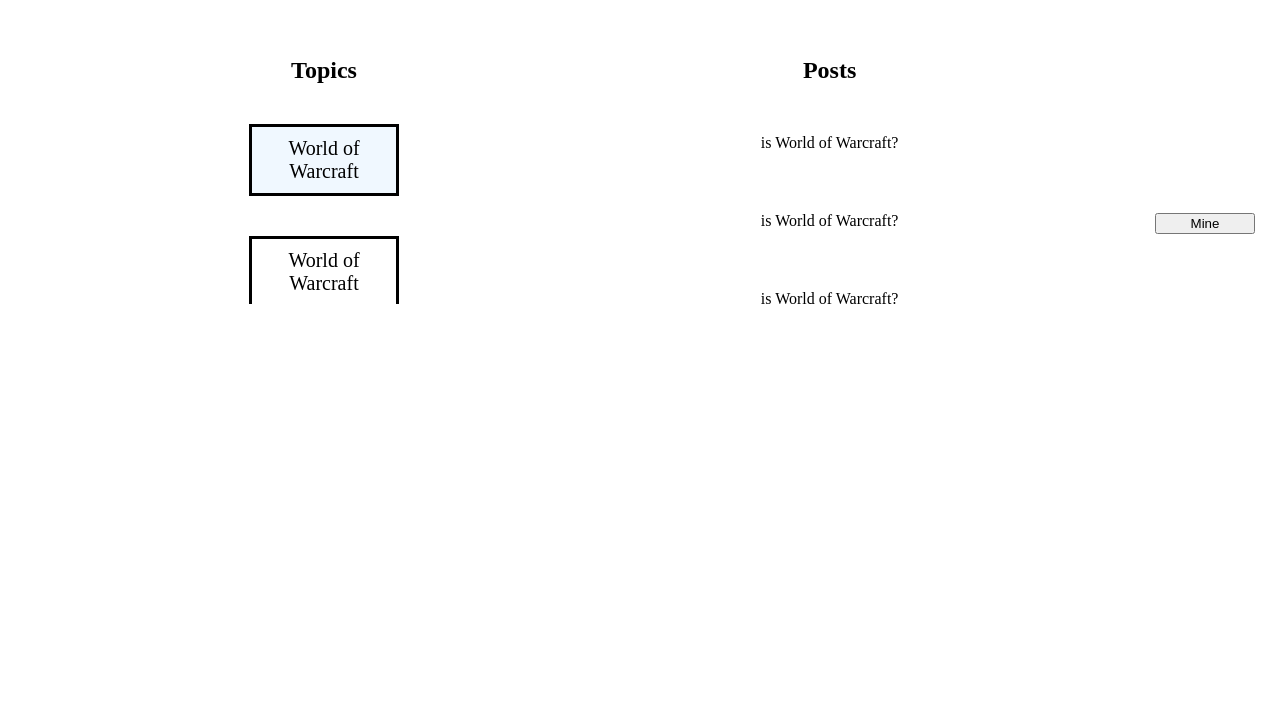
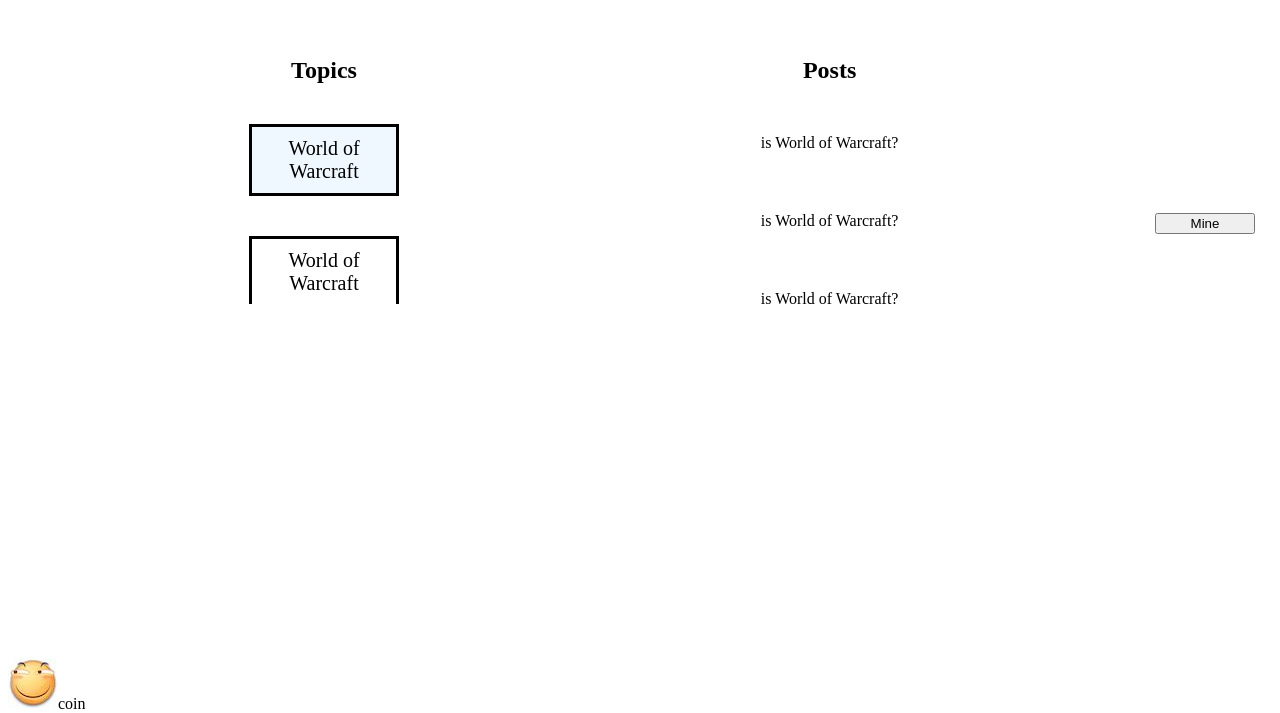
Before and after one commit to jlin0702/funnycoin, a website: page static/index.html in a window 1280 px wide. Shown: the part 87-800 px from the top of the page. Drawn offline with Linux system fonts and the light colour scheme.

Commit message:
Add UI changes

```diff
--- a/static/css/styles.css
+++ b/static/css/styles.css
@@ -64,3 +64,9 @@
     right: 25px;
     width: 100px;
 }
+
+#funny {
+    position: fixed;
+    bottom: 0;
+    text-align: center;
+}
--- a/static/index.html
+++ b/static/index.html
@@ -39,6 +39,7 @@
         <button id="login">Login</button>
         <button id="getkey">Get Key</button>
         <button id="mine">Mine</button>
+        <div id="funny"><img src="./img/funny.jpeg">coin</div>
         <script type="text/javascript" src="./js/control.js"></script>
     </body>
 </html>
--- a/static/js/control.js
+++ b/static/js/control.js
@@ -15,6 +15,7 @@
 
 document.getElementById("login").addEventListener("click", () => {
     let key = prompt("Please enter your key")
+    let key2 = prompt("Please enter key 2")
 })
 
 document.getElementById("getkey").addEventListener("click", () => {
```
Also changed, not shown: static/img/funny.jpeg (added), 3 other files.
